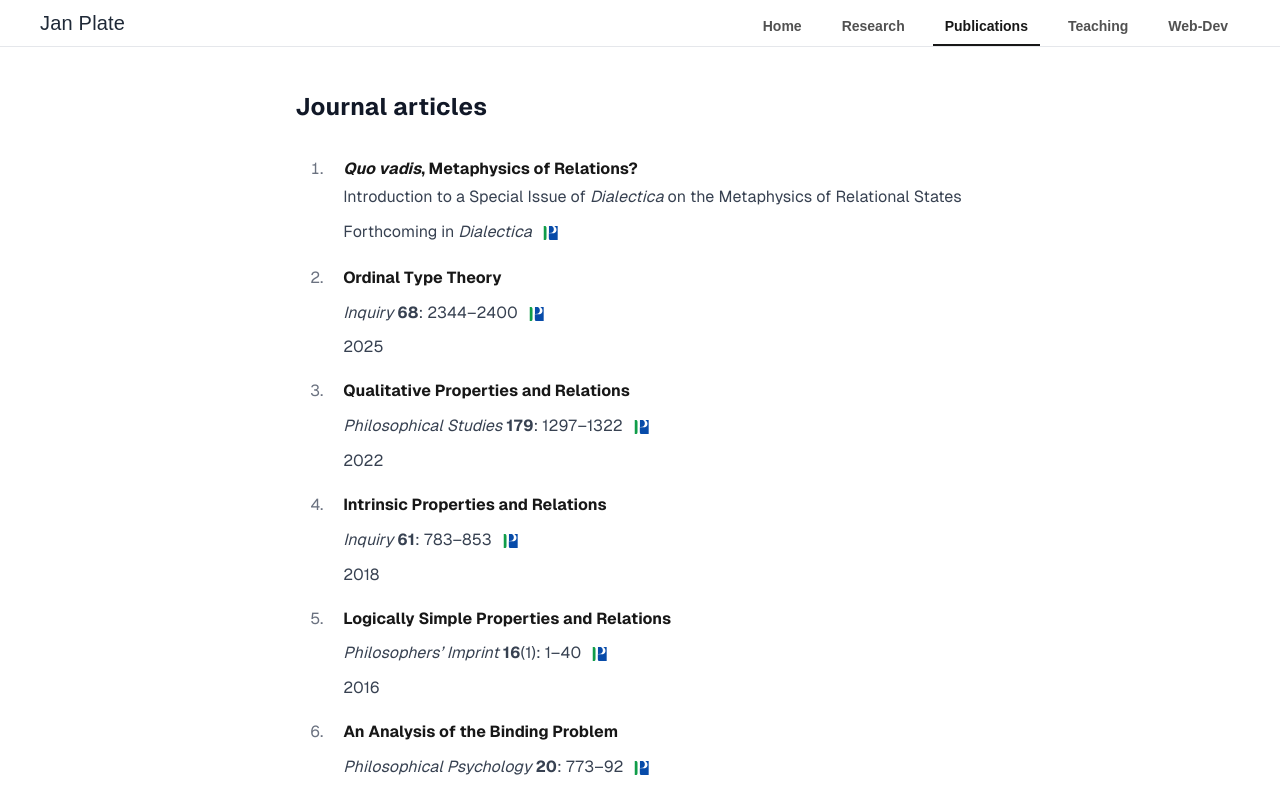
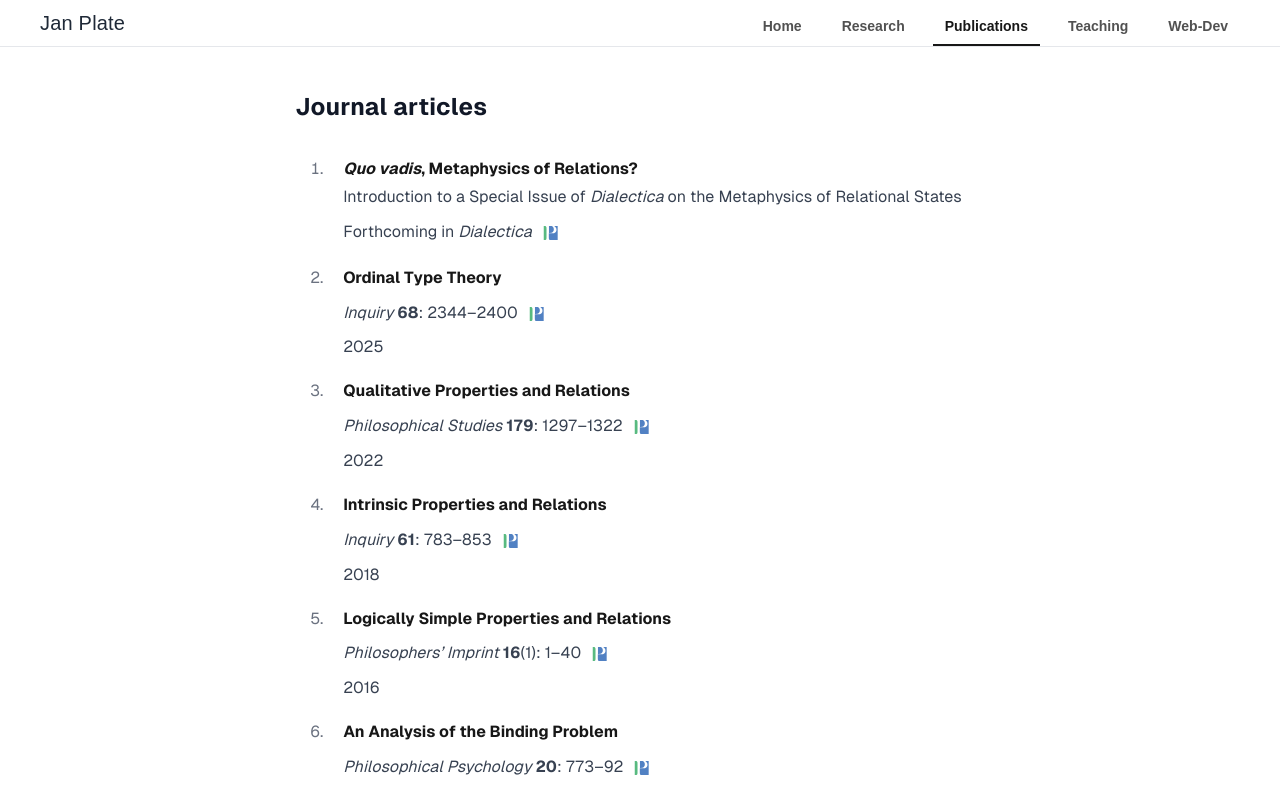
Before and after one commit to jplate/home, a Next.js app: page /Publications in a window 1280 px wide. Shown: the top 793 px of the page. Built offline with nearby package versions, Linux system fonts and the light colour scheme.

Commit message:
Update globals.css

```diff
--- a/src/app/globals.css
+++ b/src/app/globals.css
@@ -150,15 +150,16 @@ nav {
 
 .philpapers-link {
     transition: all 0.2s cubic-bezier(0.4, 0, 0.2, 1);
-    will-change: transform, filter;
+    will-change: transform, filter, opacity;
     border-radius: 4px;
     padding: 2px;
+    opacity: 0.7;
 }
 
 .philpapers-link:hover {
     transform: scale(1.2) translateY(-2px);
     filter: brightness(1.1) saturate(1.2);
-    opacity: 0.8;
+    opacity: 1;
 }
 
 /* Ensure the logo itself also has smooth transitions */
```
